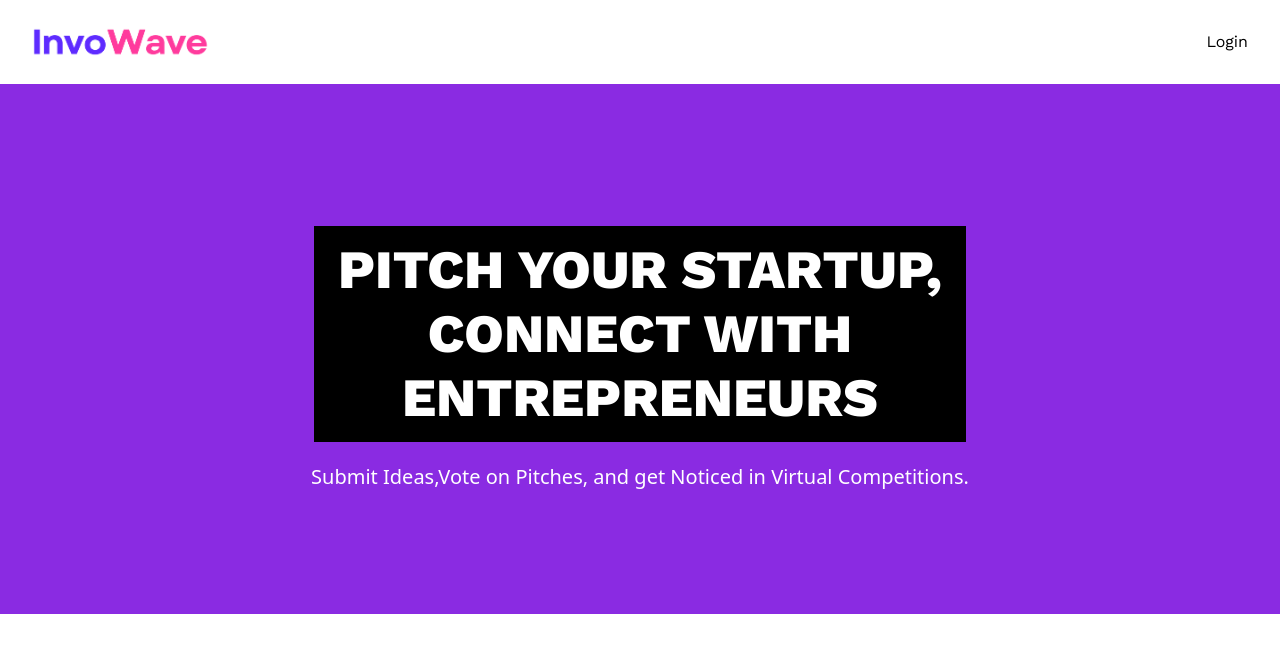
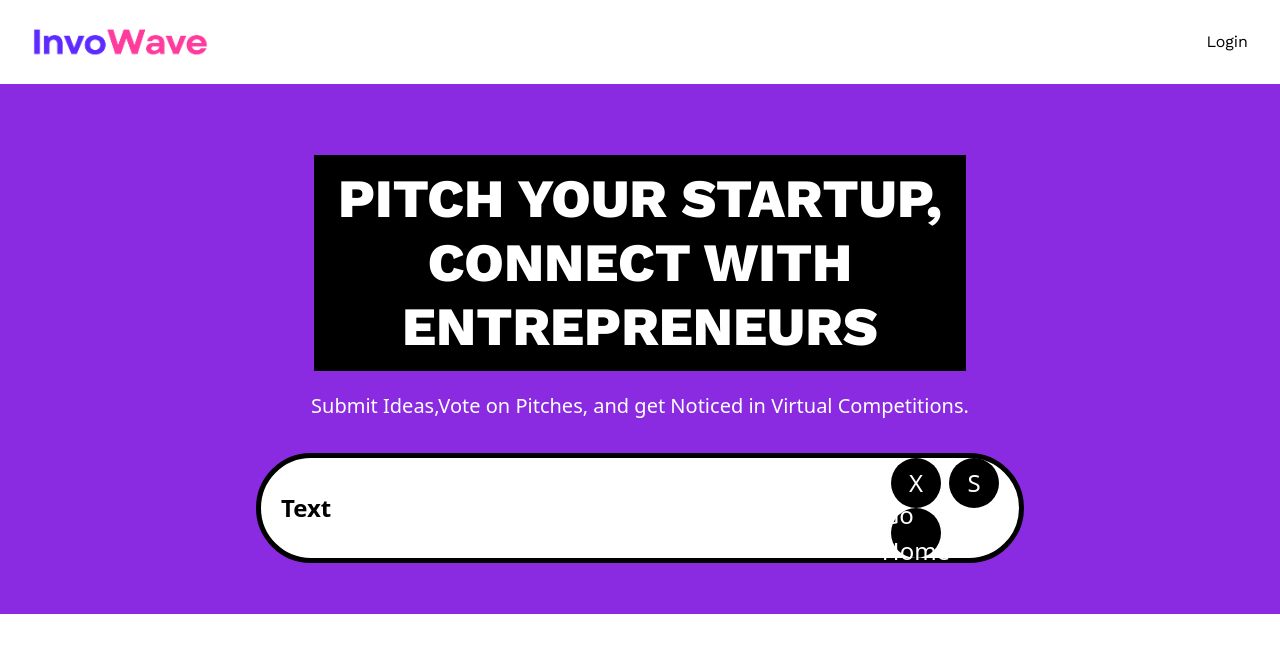
Before and after one commit to SagarSuryakantWaghmare/StartupSphere, a Next.js app: page / in a window 1280 px wide. Shown: the top 652 px of the page. Built offline with nearby package versions, Linux system fonts and the light colour scheme; no server answers.

Commit message:
Search bar done

```diff
--- a/app/(root)/page.tsx
+++ b/app/(root)/page.tsx
@@ -1,4 +1,4 @@
-
+import SearchForm from "@/app/components/SearchForm";
 export default function Home() {
   return (
     <>
@@ -7,6 +7,7 @@ export default function Home() {
       <p className="sub-heading !max-w-3xl">
         Submit Ideas,Vote on Pitches, and get Noticed in Virtual Competitions.
       </p>
+      <SearchForm />
     </section>
     </>
   );
--- /dev/null
+++ b/app/components/SearchForm.tsx
@@ -0,0 +1,26 @@
+import React from 'react'
+import Form from 'next/form';
+import SearchFormReset from '@/app/components/SearchFormReset';
+const SearchForm = () => {
+    const query='Text';
+
+  return (
+    <Form action="/" scroll={false} className='search-form'>
+        <input name='query'
+        defaultValue={query}
+        className='search-input'
+        placeholder='Search for startups'
+        />
+
+        <div className='flex gap-2'>
+           {query&&<SearchFormReset/>}
+           <button type='submit' className='search-btn text-white'>
+              S
+           </button>
+        </div>
+
+    </Form>
+  )
+}
+
+export default SearchForm
--- /dev/null
+++ b/app/components/SearchFormReset.tsx
@@ -0,0 +1,22 @@
+"use client"
+import Link from "next/link";
+const SearchFormReset = () => {
+    const reset=()=>{
+            const form =document.querySelector('.search-form') as HTMLFormElement;
+            if(form) form.reset();
+        }
+  return (
+    // Here we implemented the search Form Reset
+    // We will use this component in the SearchForm component
+    <div>
+      <button type="reset" onClick={reset} className="search-btn text-white">
+        X
+      </button>
+      <Link href="/" className="search-btn text-white">
+        Go Home
+      </Link>
+    </div>
+  )
+}
+
+export default SearchFormReset
```
